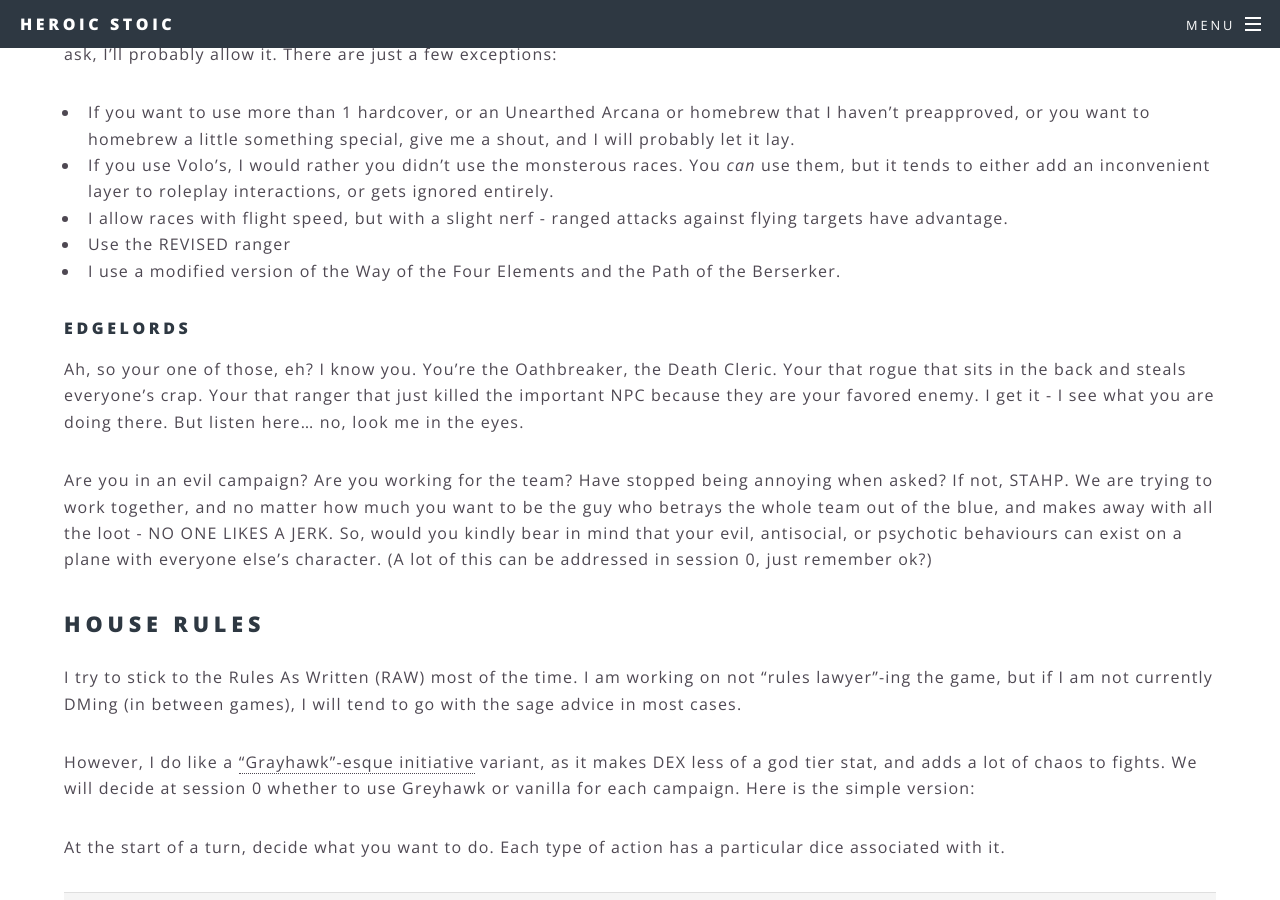
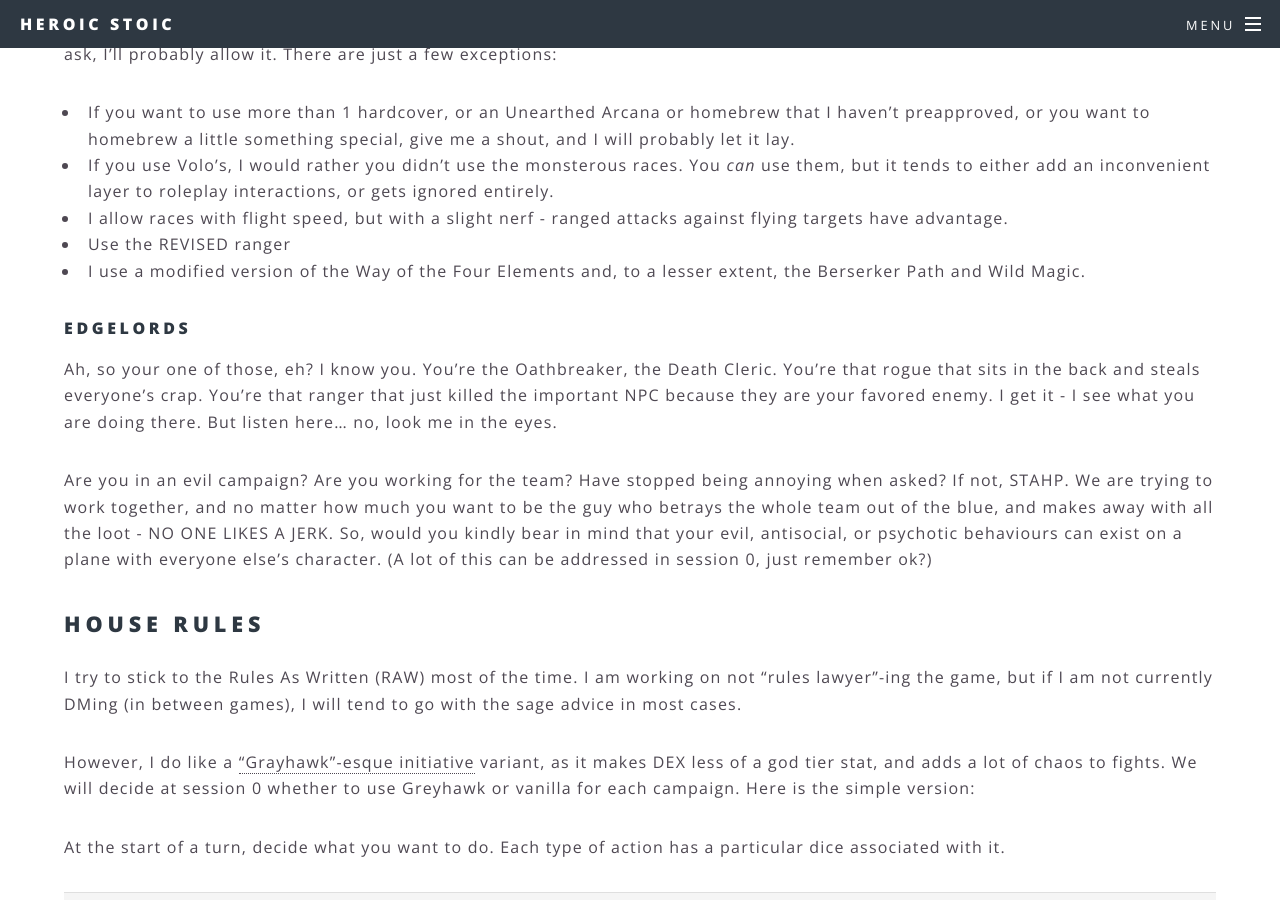
Before and after one commit to heroicstoic/heroicstoic.github.io, a Jekyll site: the page built from dnd/TableRules.md, in a window 1280 px wide and 900 px high, scrolled down 1477 px. Built offline with Jekyll 4.4.1, drawn with Linux system fonts in a browser that asks for light colours.

Commit message:
Update TableRules.md

```diff
--- a/dnd/TableRules.md
+++ b/dnd/TableRules.md
@@ -33,10 +33,10 @@ I allow just about anything official, and even some homebrew. Check out [this li
 - If you use Volo's, I would rather you didn't use the monsterous races. You *can* use them, but it tends to either add an inconvenient layer to roleplay interactions, or gets ignored entirely.
 - I allow races with flight speed, but with a slight nerf - ranged attacks against flying targets have advantage.
 - Use the REVISED ranger
-- I use a modified version of the Way of the Four Elements and the Path of the Berserker.
+- I use a modified version of the Way of the Four Elements and, to a lesser extent, the Berserker Path and Wild Magic.
 
 #### Edgelords
-Ah, so your one of those, eh? I know you. You're the Oathbreaker, the Death Cleric. Your that rogue that sits in the back and steals everyone's crap. Your that ranger that just killed the important NPC because they are your favored enemy. I get it - I see what you are doing there. But listen here... no, look me in the eyes.
+Ah, so your one of those, eh? I know you. You're the Oathbreaker, the Death Cleric. You're that rogue that sits in the back and steals everyone's crap. You're that ranger that just killed the important NPC because they are your favored enemy. I get it - I see what you are doing there. But listen here... no, look me in the eyes.
 
 Are you in an evil campaign? Are you working for the team? Have stopped being annoying when asked? If not, STAHP. We are trying to work together, and no matter how much you want to be the guy who betrays the whole team out of the blue, and makes away with all the loot - NO ONE LIKES A JERK. So, would you kindly bear in mind that your evil, antisocial, or psychotic behaviours can exist on a plane with everyone else's character. (A lot of this can be addressed in session 0, just remember ok?)
 
```
